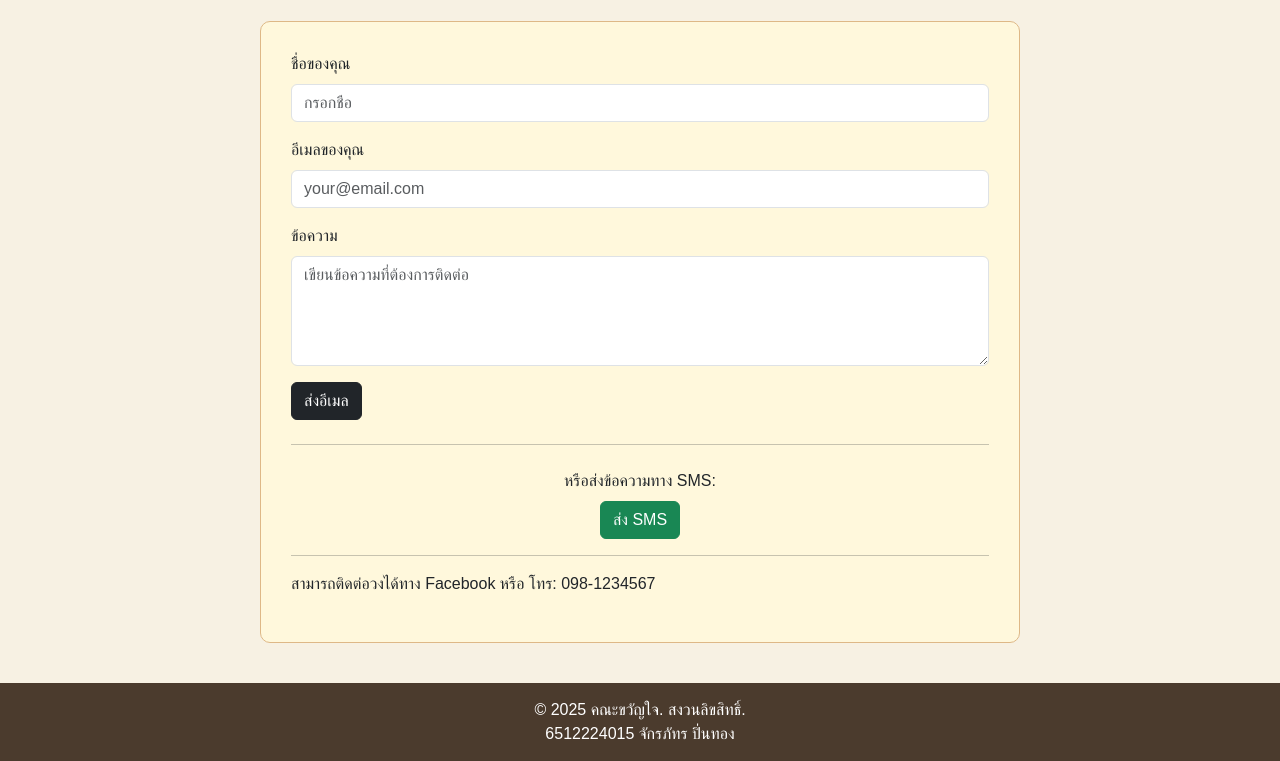
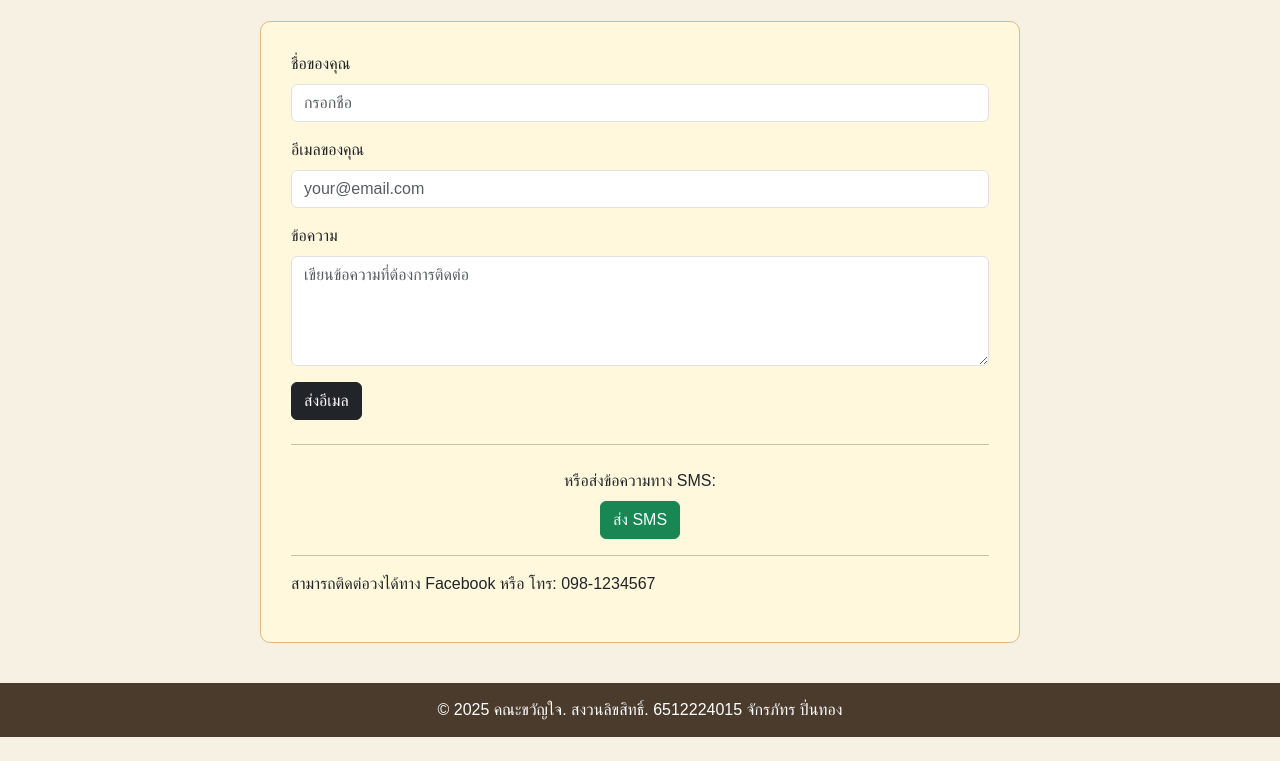
Before and after one commit to Yamoshi108/6512224015, a plain HTML site: page contact.html in a window 1280 px wide. Shown: the part 145-906 px from the top of the page. After the commit the page ends 882 px from the top, so only its background shows below. Drawn offline with nearby package versions, Linux system fonts and the light colour scheme.

Commit message:
Update contact.html

```diff
--- a/contact.html
+++ b/contact.html
@@ -91,7 +91,7 @@
   </div>
 
   <footer>
-    &copy; 2025 คณะขวัญใจ. สงวนลิขสิทธิ์.<br>
+    &copy; 2025 คณะขวัญใจ. สงวนลิขสิทธิ์.
     6512224015 จักรภัทร ปิ่นทอง
   </footer>
 </body>
```
